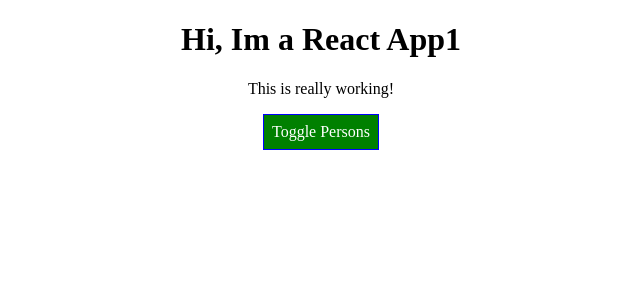
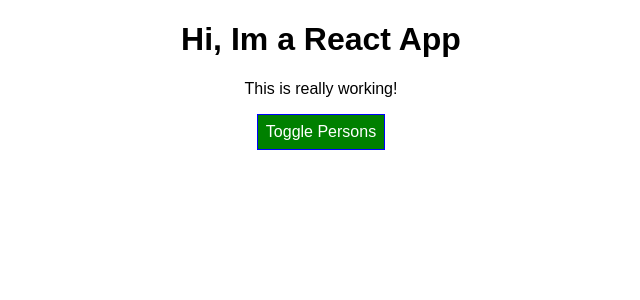
Before and after one commit to kuter/django-webpack-react, a React app: page / in a window 1280 px wide. Shown: the top 300 px of the page, without its empty margins (319-959 px from the left). Built offline with nearby package versions, Linux system fonts and the light colour scheme; the HTML template or start-up script is replaced by a standard one.

Commit message:
added missing css style sheets

```diff
--- a/reactjs/App.css
+++ b/reactjs/App.css
@@ -1,3 +1,11 @@
 .App {
   text-align: center;
 }
+
+.red {
+  color: red;
+}
+
+.bold {
+  font-weight: bold;
+}
--- a/reactjs/App.js
+++ b/reactjs/App.js
@@ -88,6 +88,7 @@ class App extends Component {
     const classes = [];
 
     if (this.state.persons.length <= 2) {
+      console.log("elo");
       classes.push("red"); // classes = ['red']
     }
     if (this.state.persons.length <= 1) {
@@ -97,7 +98,7 @@ class App extends Component {
     return (
       <StyleRoot>
         <div className="App">
-          <h1>Hi, Im a React App1</h1>
+          <h1>Hi, Im a React App</h1>
           <p className={classes.join(" ")}>This is really working!</p>
 
           <button style={style} onClick={this.togglePersonHandler}>
--- /dev/null
+++ b/reactjs/index.css
@@ -0,0 +1,5 @@
+body {
+  margin: 0;
+  padding: 0;
+  font-family: sans-serif;
+}
```
Also changed, not shown: reactjs/index.js (+5 -7 lines).
